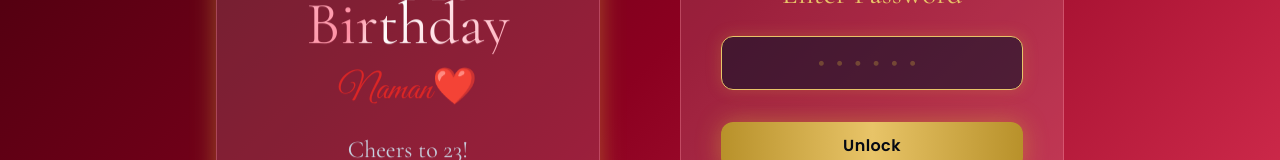
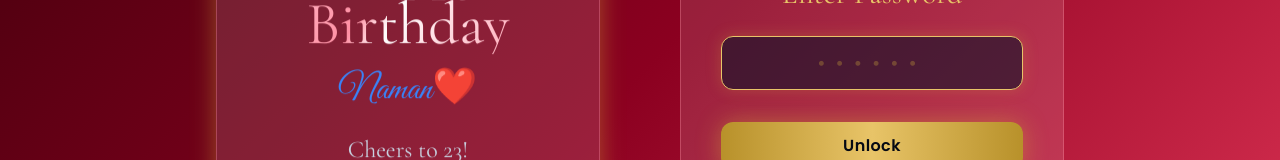
Before and after one commit to Gunjan-Yadav12/birthday-surprise, a React (Vite) app: page / in a window 1280 px wide. Shown: the part 327-487 px from the top of the page. Built offline with nearby package versions, Linux system fonts and the light colour scheme.

Commit message:
Updated letter and font colos

```diff
--- a/src/pages/ChooseSurprise.jsx
+++ b/src/pages/ChooseSurprise.jsx
@@ -52,7 +52,7 @@ export default function ChooseSurprise() {
           animate={{ opacity: 1 }}
           transition={{ delay: 0.8 }}
           whileHover={{ scale: 1.05 }}
-          className="font-script text-3xl text-crimson-500 mt-16 hover:text-gold-400 transition-colors"
+          className="font-script text-3xl text-blue-500 mt-16 hover:text-gold-400 transition-colors"
         >
           Final Surprise ❤️
         </motion.button>
--- a/src/pages/Landing.jsx
+++ b/src/pages/Landing.jsx
@@ -68,7 +68,7 @@ export default function Landing() {
                   Happy Birthday
                 </h1>
 
-                <p className="font-script text-4xl text-crimson-500 mt-4 mb-6">
+                <p className="font-script text-4xl text-blue-500 mt-4 mb-6">
                   {BIRTHDAY.nickname}
                 </p>
 
--- a/src/pages/Letter.jsx
+++ b/src/pages/Letter.jsx
@@ -53,11 +53,7 @@ You’re the reason behind my random silly smiles, the one who comforts me when
 
 I’ll always care for you, even if I don’t always express it in words. I’ll make sure you always feel loved.
 
-No matter what happens or who stays or leaves, I’ll always love you, care for you, support you, and stand by your side.
-
 Everyone will be there during your highs, but I promise to be there during your lows too, because that's when you need someone the most.
-
-Mujhe nahi pata future ka kya hoga, but whether we stay together forever or our paths someday become different, you'll always have a place in my heart. Always. ❤️
 
 Thank you for being you.
 Thank you for existing.
```
